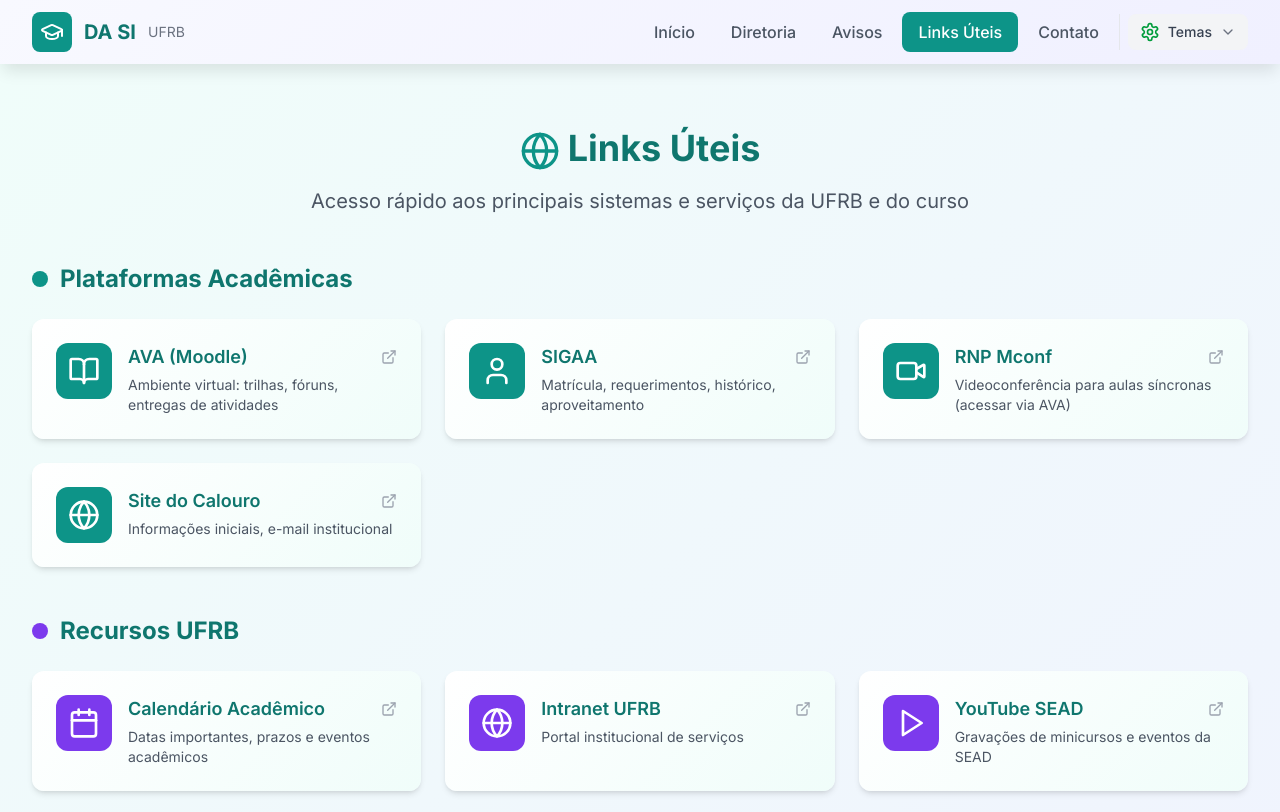
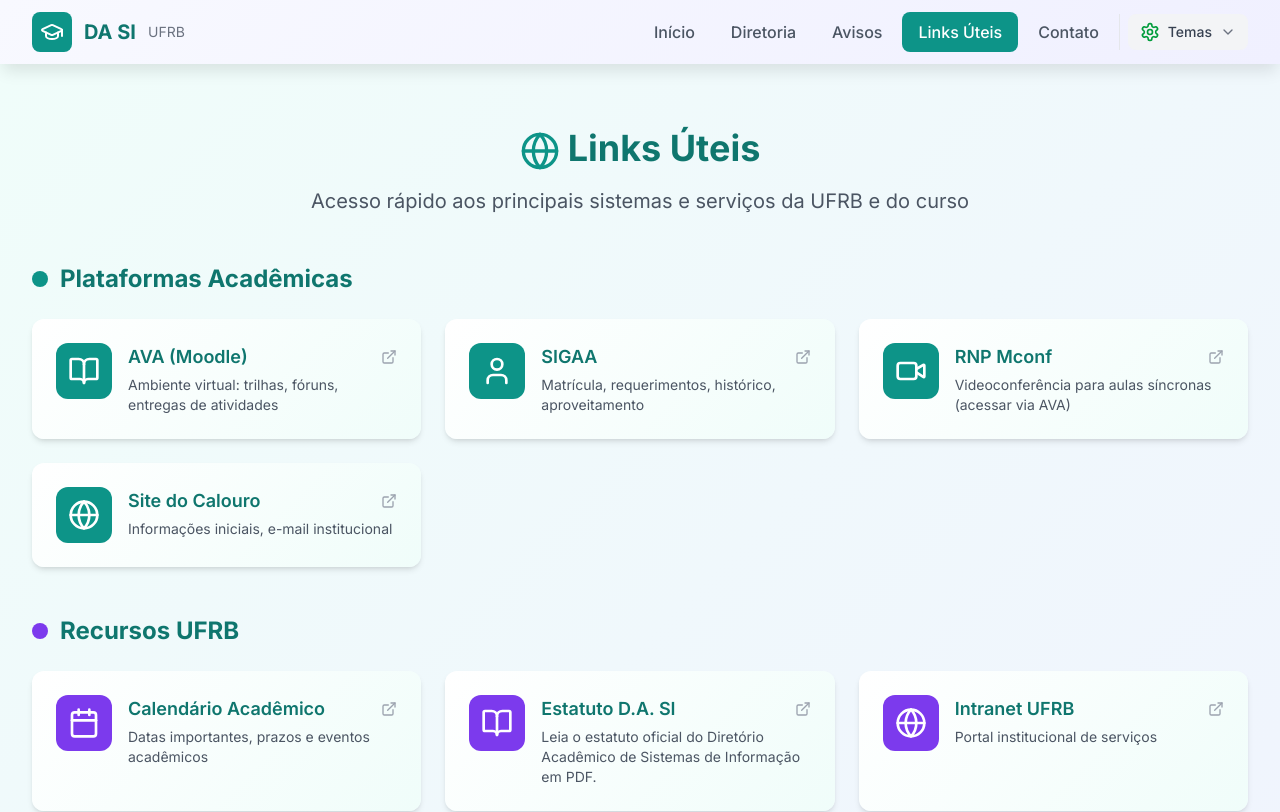
Before and after one commit to Deivisan/si-ufrb-site, a React (Vite) app: page /#/links in a window 1280 px wide. Shown: the top 812 px of the page. Built offline with nearby package versions, Linux system fonts and the light colour scheme.

Commit message:
feat: publicar estatuto do D.A. SI como PDF no site

```diff
--- a/src/data/index.ts
+++ b/src/data/index.ts
@@ -146,6 +146,13 @@
     url: 'https://www.ufrb.edu.br/prograd/calendario-academico',
     descricao: 'Datas importantes, prazos e eventos acadêmicos',
     icon: 'calendar',
+  },
+  {
+    id: '6',
+    titulo: 'Estatuto D.A. SI',
+    url: '/estatuto-da-si-ufrb.pdf',
+    descricao: 'Leia o estatuto oficial do Diretório Acadêmico de Sistemas de Informação em PDF.',
+    icon: 'book-open',
   },
   {
     id: '7',
```
Also changed, not shown: 1 other file (tests, documents, lock files or other folders).
